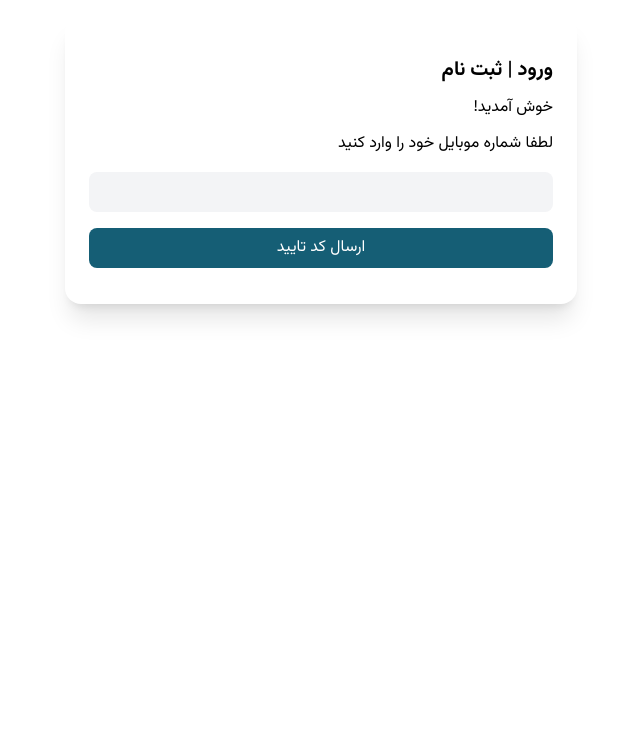
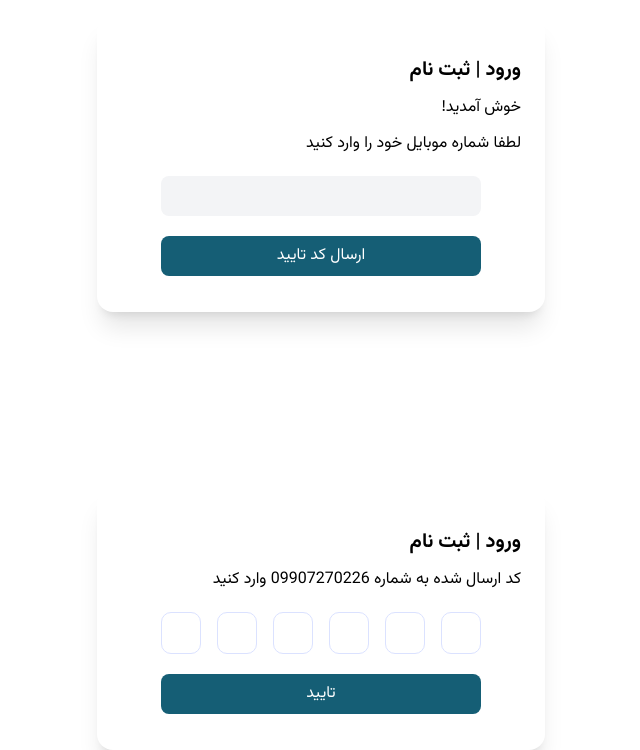
Before and after one commit to SepehrShapouri/Freelancing-platform, a React (Vite) app: page /auth in a window 1280 px wide. Shown: the part 160-910 px from the top of the page, without its empty margins (319-959 px from the left). Before the commit the page ends 800 px from the top, so only its background shows below. Built offline with nearby package versions, Linux system fonts and the light colour scheme.

Commit message:
auth/send otp form and check otp form components ui developed/tailwind custom classes added

```diff
--- a/package.json
+++ b/package.json
@@ -12,6 +12,7 @@
   "dependencies": {
     "react": "^18.2.0",
     "react-dom": "^18.2.0",
+    "react-otp-input": "^3.1.1",
     "react-router-dom": "^6.21.1"
   },
   "devDependencies": {
--- /dev/null
+++ b/src/UI/TextField.jsx
@@ -0,0 +1,20 @@
+import React from "react";
+
+function TextField({label,name,value,onChange,type}) {
+  return (
+    <>
+      <label htmlFor={name} className="self-start">
+        {label}
+      </label>
+      <input
+        type={type}
+        className="textField__input"
+        name={name}
+        value={value}
+        onChange={(e) => onChange(e.target.value)}
+      />
+    </>
+  );
+}
+
+export default TextField;
--- a/src/UI/VerifyButton.jsx
+++ b/src/UI/VerifyButton.jsx
@@ -1,8 +1,8 @@
 import React from 'react'
 
-function VerifyButton({text}) {
+function VerifyButton({text,width}) {
   return (
-    <button className='w-full bg-cyan-800 text-white h-10 rounded-lg hover:bg-cyan-700 hover:transition-all hover:ease-in hover:duration-100 transition-all ease-in duration-75' >{text}</button>
+    <button className={`${width} verifyButton`} >{text}</button>
   )
 }
 
--- /dev/null
+++ b/src/features/CheckOTPForm.jsx
@@ -0,0 +1,37 @@
+import React, { useState } from "react";
+import VerifyButton from "../UI/VerifyButton";
+import OTPInput from "react-otp-input";
+
+function CheckOTPForm() {
+  const phoneNumber = "09907270226";
+  const [otp, setOtp] = useState();
+  return (
+    <div className="container">
+      <div className="OTPformWrapper">
+        <h3 className="text-xl font-semibold">ورود | ثبت نام</h3>
+        <form className="OTPform">
+          <label className="self-start">
+            کد ارسال شده به شماره {phoneNumber} وارد کنید
+          </label>
+          <OTPInput
+            value={otp}
+            onChange={setOtp}
+            numInputs={6}
+            renderSeparator={<span></span>}
+            renderInput={(props) => <input {...props} />}
+            containerStyle="flex flex-row-reverse gap-x-2 justify-center"
+            inputStyle={{
+              width: "2.5rem",
+              padding: "0.5rem 0.2rem",
+              borderRadius: "10px",
+              border: "1px solid rgb(var(--color-primary-100))",
+            }}
+          />
+          <VerifyButton text="تایید" width="w-80" />
+        </form>
+      </div>
+    </div>
+  );
+}
+
+export default CheckOTPForm;
--- a/src/features/authentication/SendOTPForm.jsx
+++ b/src/features/authentication/SendOTPForm.jsx
@@ -1,21 +1,27 @@
-import React, { useState } from 'react'
-import VerifyButton from '../../UI/VerifyButton'
+import React, { useState } from "react";
+import VerifyButton from "../../UI/VerifyButton";
+import TextField from "../../UI/TextField";
 
 function SendOTPForm() {
-    const [phoneNumber,setPhoneNumber] = useState("")
+  const [phoneNumber, setPhoneNumber] = useState("");
   return (
-    <div className="container max-h-screen">
-        <div className="relative bg-white px-6 pt-10 pb-9 shadow-xl mx-auto w-full max-w-lg rounded-2xl mt-44 space-y-3">
-        <h3 className='text-xl font-semibold'>ورود | ثبت نام</h3>
-        <p className='text-l'>خوش آمدید!</p>
-        <form className='space-y-4'>
-        <label htmlFor='phoneNumber'>لطفا شماره موبایل خود را وارد کنید</label>
-        <input type='number' className='w-full h-10 rounded-lg bg-gray-100 p-4 text-secondary-600 hover:border-2 hover:border-gray-200 focus:border-2 focus:border-cyan-900 focus:transition-all focus:ease-in hover:transition-all hover:ease-in' name='phoneNumber' value={phoneNumber} onChange={(e)=>setPhoneNumber(e.target.value)}/>
-        <VerifyButton text="ارسال کد تایید"/>
+    <div className="container">
+      <div className="OTPformWrapper">
+        <h3 className="text-xl font-semibold">ورود | ثبت نام</h3>
+        <p className="text-l">خوش آمدید!</p>
+        <form className="OTPform">
+          <TextField
+            label="لطفا شماره موبایل خود را وارد کنید"
+            type="text"
+            name="phoneNumber"
+            value={phoneNumber}
+            onChange={setPhoneNumber}
+          />
+          <VerifyButton text="ارسال کد تایید" width="w-80" />
         </form>
-        </div>
+      </div>
     </div>
-  )
+  );
 }
 
-export default SendOTPForm
+export default SendOTPForm;
--- a/src/index.css
+++ b/src/index.css
@@ -75,7 +75,7 @@
 
 @layer components {
   .textField__input {
-    @apply w-full py-3 px-4 rounded-xl text-secondary-900 border border-secondary-100 bg-secondary-100 hover:border-primary-500 focus:border-primary-500 focus:bg-secondary-0 transition-all duration-300 ease-out focus:shadow-lg focus:shadow-primary-200 dark:focus:shadow-secondary-200;
+    @apply w-80 h-10 rounded-lg bg-gray-100 p-4 text-secondary-600 hover:border-2 hover:border-gray-200 focus:border-2 focus:border-cyan-900 focus:transition-all focus:ease-in hover:transition-all hover:ease-in self-center;
   }
   .btn {
     @apply px-3 py-1 font-bold rounded-xl transition-all duration-300;
@@ -106,6 +106,15 @@
   }
   .badge--danger {
     @apply bg-red-500 text-white;
+  }
+  .verifyButton{
+    @apply  bg-cyan-800 text-white h-10 rounded-lg hover:bg-cyan-700 hover:transition-all hover:ease-in hover:duration-100 transition-all ease-in duration-75
+  }
+  .OTPformWrapper{
+    @apply relative bg-white px-6 pt-10 pb-9 shadow-xl mx-auto w-full max-w-md rounded-2xl mt-44 space-y-3
+  }
+  .OTPform{
+    @apply space-y-5 flex flex-col items-center
   }
 }
 
--- a/src/pages/Auth.jsx
+++ b/src/pages/Auth.jsx
@@ -1,10 +1,12 @@
 import React from 'react'
 import SendOTPForm from '../features/authentication/SendOTPForm'
+import CheckOTPForm from '../features/CheckOTPForm'
 
 function Auth() {
   return (
     <div className='container'>
         <SendOTPForm/>
+        <CheckOTPForm/>
     </div>
   )
 }
```
Also changed, not shown: 1 other file (tests, documents, lock files or other folders).
